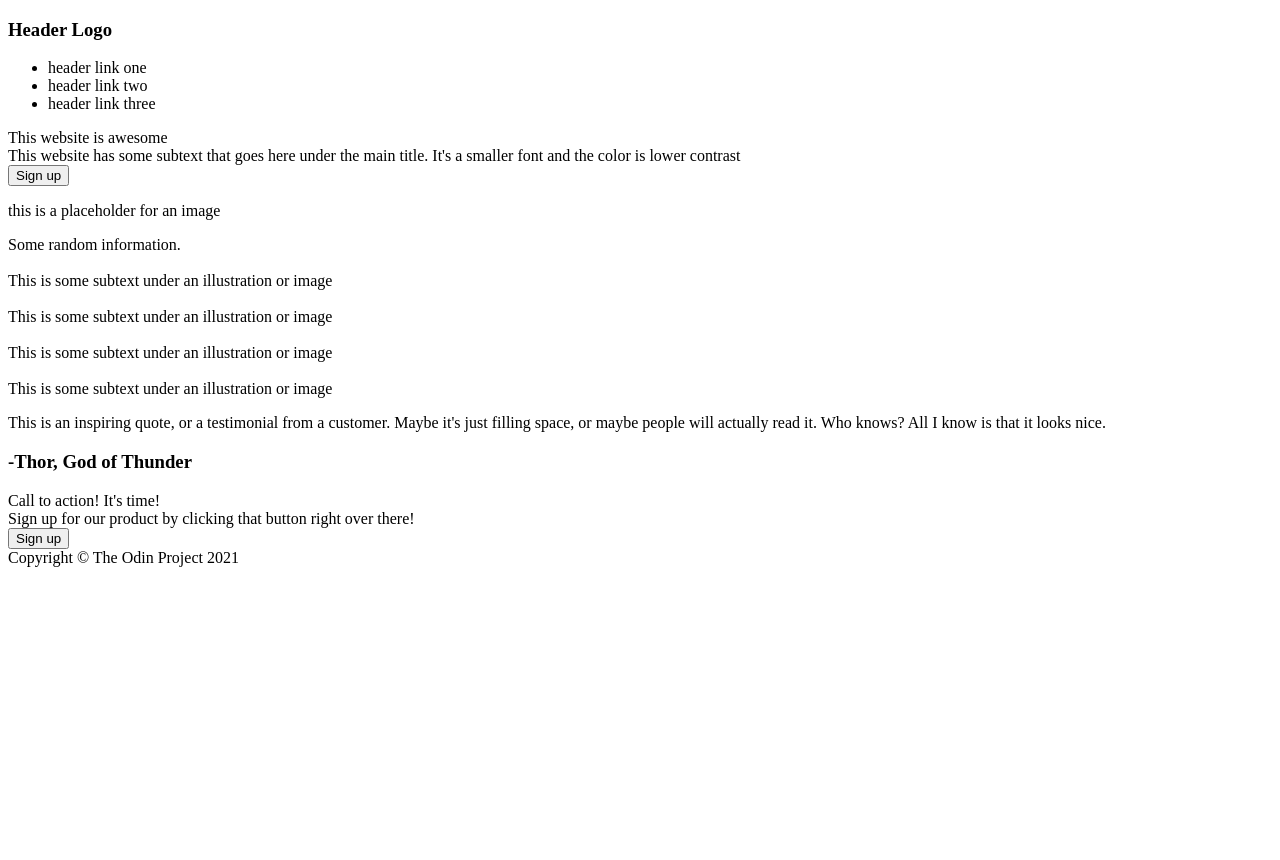
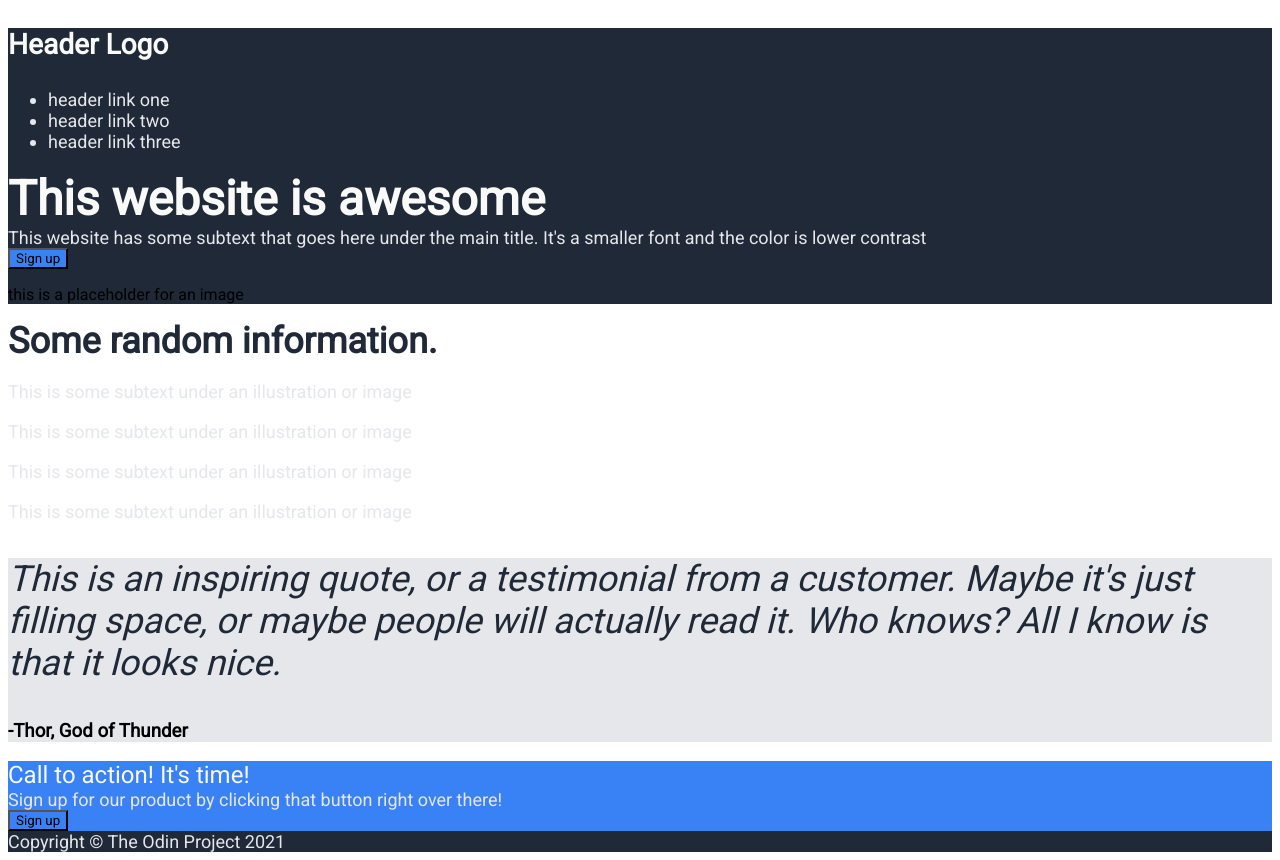
Before and after one commit to cryptxwastaken/landing-page, a plain HTML site: page index.html in a window 1280 px wide. Before the commit the page ends 800 px from the top, so only its background shows below. Drawn offline with Linux system fonts and the light colour scheme.

Commit message:
apply Roboto font and update styles

```diff
--- a/index.html
+++ b/index.html
@@ -4,6 +4,8 @@
     <meta charset="UTF-8">
     <meta name="viewport" content="width=device-width, initial-scale=1.0">
     <title>Landing Page</title>
+    <link rel="stylesheet" href="styles.css">
+    <link rel='stylesheet' href='https://fonts.googleapis.com/css?family=Roboto'>
 </head>
 <body>
     <div class="dark-bg">
@@ -35,19 +37,19 @@
         <div class="image-container">
             <div class="info">
                 <img src="" alt="">
-                <div class="text">This is some subtext under an illustration or image</div>
+                <div class="hero-second">This is some subtext under an illustration or image</div>
             </div>
             <div class="info">
                 <img src="" alt="">
-                <div class="text">This is some subtext under an illustration or image</div>
+                <div class="hero-second">This is some subtext under an illustration or image</div>
             </div>
             <div class="info">
                 <img src="" alt="">
-                <div class="text">This is some subtext under an illustration or image</div>
+                <div class="hero-second">This is some subtext under an illustration or image</div>
             </div>
             <div class="info">
                 <img src="" alt="">
-                <div class="text">This is some subtext under an illustration or image</div>
+                <div class="hero-second">This is some subtext under an illustration or image</div>
             </div>
         </div>
     </div>
@@ -63,7 +65,7 @@
         <button class="cta-button">Sign up</button>
     </div>
     <div class="dark-bg">
-        <div class="footer">Copyright © The Odin Project 2021</div>
+        <div class="hero-second">Copyright © The Odin Project 2021</div>
     </div>
 </body>
 </html>
--- a/styles.css
+++ b/styles.css
@@ -0,0 +1,45 @@
+* {
+    font-family: 'Roboto', sans-serif;
+}
+
+.dark-bg {
+    background-color: #1F2937;
+}
+
+.hero-main {
+    font-size: 48px;
+    color: #F9FAF8;
+    font-weight: 900;
+}
+
+.hero-second {
+    font-size: 18px;
+    color: #E5E7EB;
+}
+
+.header-logo {
+    font-size: 24px;
+    color: #F9FAF8;
+}
+
+.button-color,
+.cta-button {
+    background-color: #3882F6;
+}
+
+.info-header {
+    font-size: 36px;
+    color: #1F2937;
+    font-weight: 900;
+}
+
+.quote-bg {
+    background-color: #E5E7EB;
+}
+
+.quote-text {
+    font-size: 36px;
+    font-weight: 300;
+    font-style: italic;
+    color: #1F2937;
+}
```
